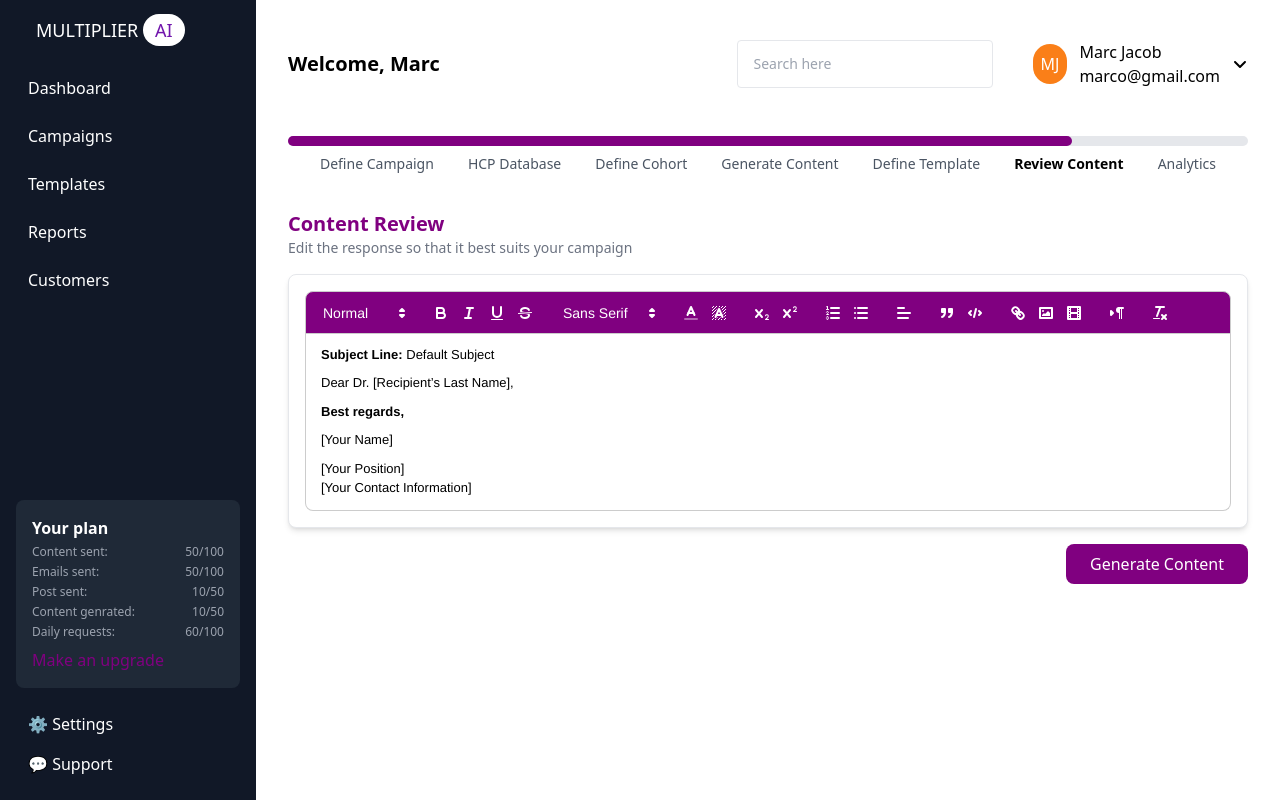
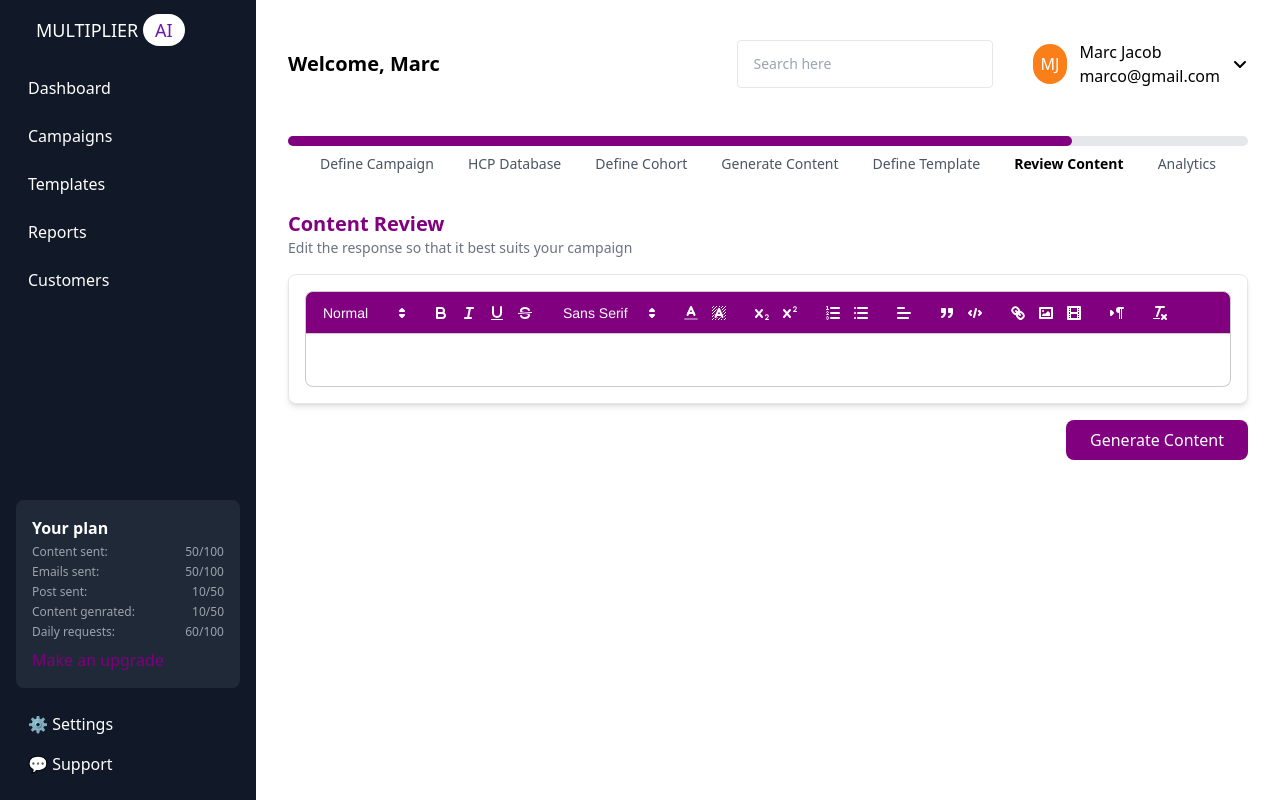
Before and after one commit to JogiAshok87/Multiplier_AI, a React (Create React App) app in the folder frontend/: page /contentReview in a window 1280 px wide. Built offline with nearby package versions, Linux system fonts and the light colour scheme.

Commit message:
Email_prompt

```diff
--- a/frontend/src/components/ContentReview.js
+++ b/frontend/src/components/ContentReview.js
@@ -1,4 +1,4 @@
-import { useState,useContext } from "react";
+import { useState,useContext,useEffect } from "react";
 import Sidebar from "./Sidebar"
 import ReactQuill from 'react-quill';
 import 'react-quill/dist/quill.snow.css';
@@ -12,6 +12,7 @@ import Header from './Header'
 export default function ContentReview() {
 
   const {promptResponse, setPromtResponse} = useContext(storeContext)
+  const [value, setValue] = useState("");
 
   const emailTemplate = (subject, bodyContent) => `
   <p><strong>Subject Line:</strong> ${subject}</p>
@@ -25,6 +26,12 @@ export default function ContentReview() {
   <p>[Your Position]</p>
   <p>[Your Contact Information]</p>
 `;
+useEffect(() => {
+  if (promptResponse) {
+    const { subject, body } = extractEmailParts(promptResponse);
+    setValue(emailTemplate(subject, body)); // **Update state dynamically**
+  }
+}, [promptResponse]);
 
 // Extract Subject & Body from the promptResponse
 const extractEmailParts = (response) => {
@@ -52,7 +59,7 @@ const extractEmailParts = (response) => {
 const { subject, body } = extractEmailParts(promptResponse);
 const formattedEmail = emailTemplate(subject, body);
 
-  const [value, setValue] = useState(formattedEmail);
+
 
   const modules = {
     toolbar: [
```
